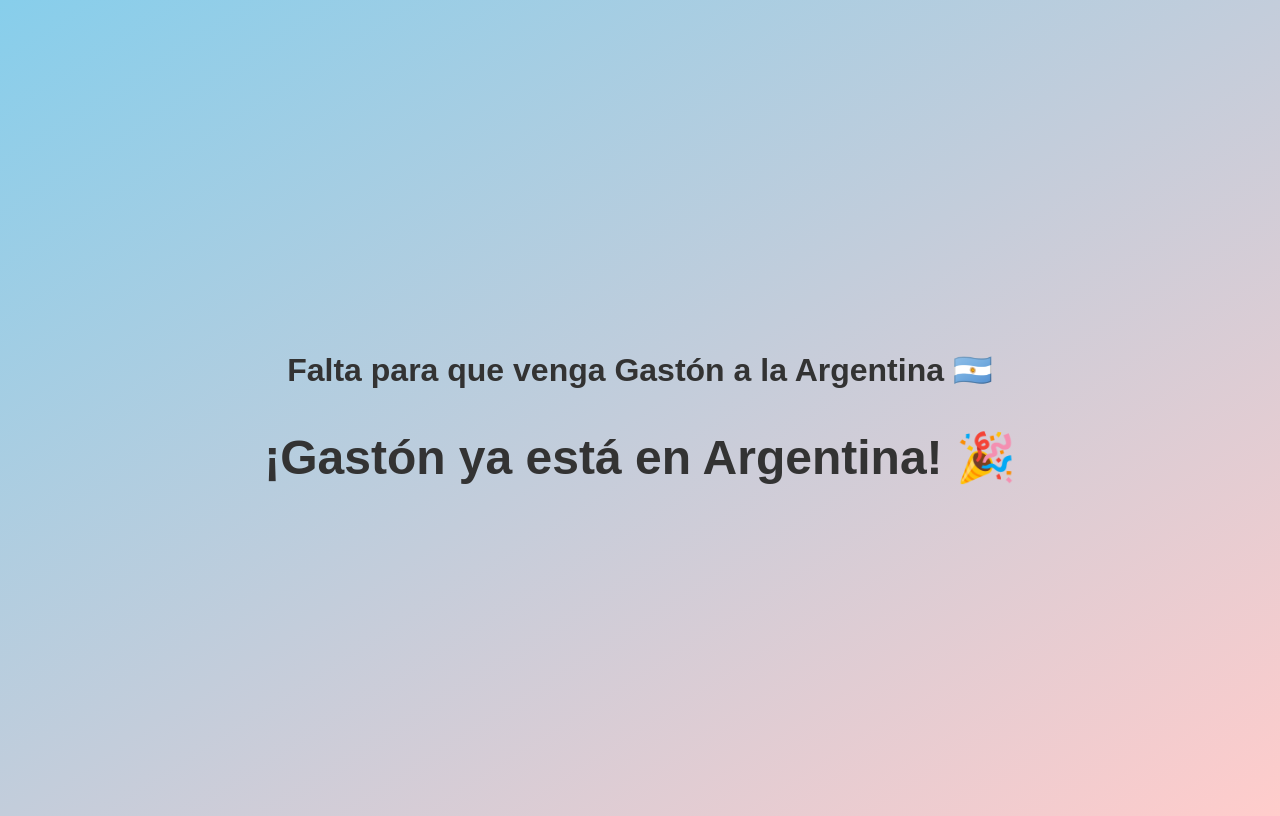
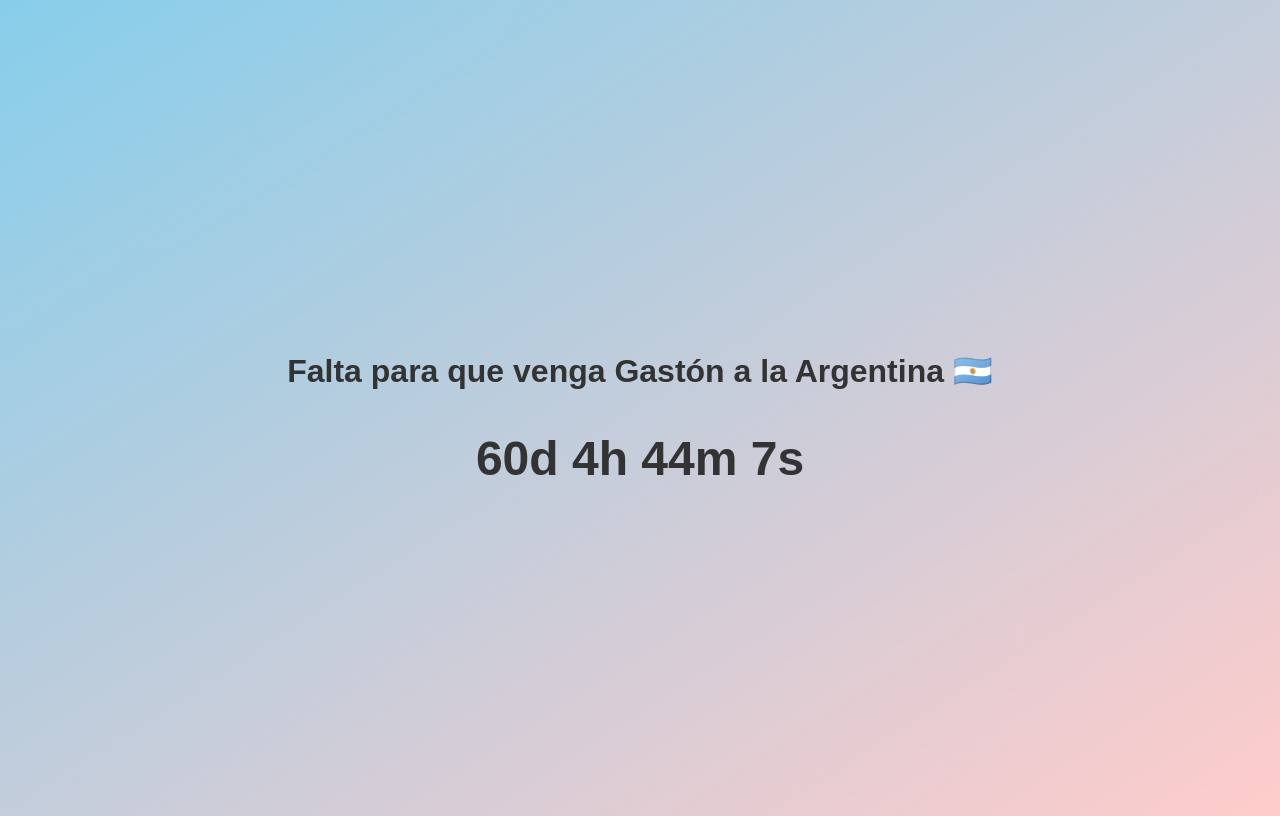
Before and after one commit to sebastiantorres86/cuando-viene-gaston, a plain HTML site: page index.html in a window 1280 px wide. Drawn offline with Linux system fonts and the light colour scheme.

Commit message:
Primera versión de la cuenta regresiva

```diff
--- a/index.html
+++ b/index.html
@@ -33,7 +33,7 @@
   <div id="countdown">Cargando...</div>
 
   <script>
-    const targetDate = new Date("2025-01-07T00:00:00-03:00"); // Fecha de llegada
+    const targetDate = new Date("2026-01-07T00:00:00-03:00"); // Fecha de llegada
 
     function updateCountdown() {
       const now = new Date();
```
